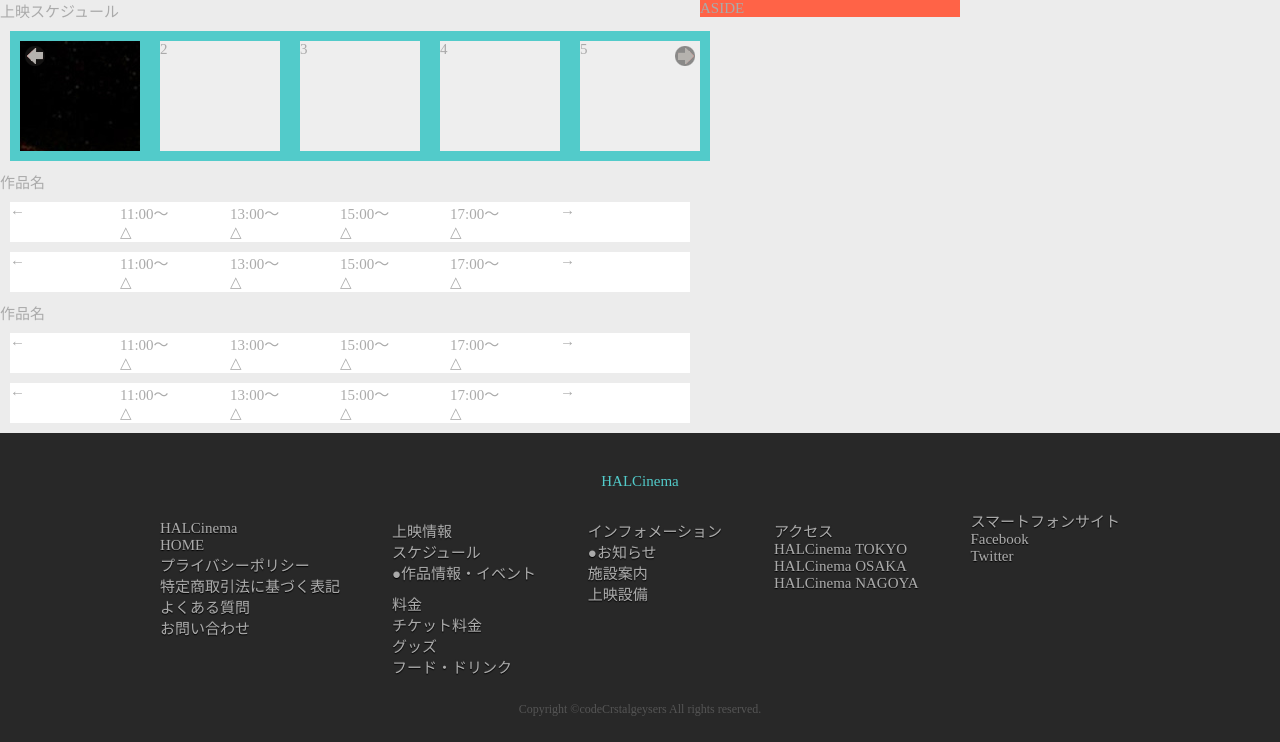
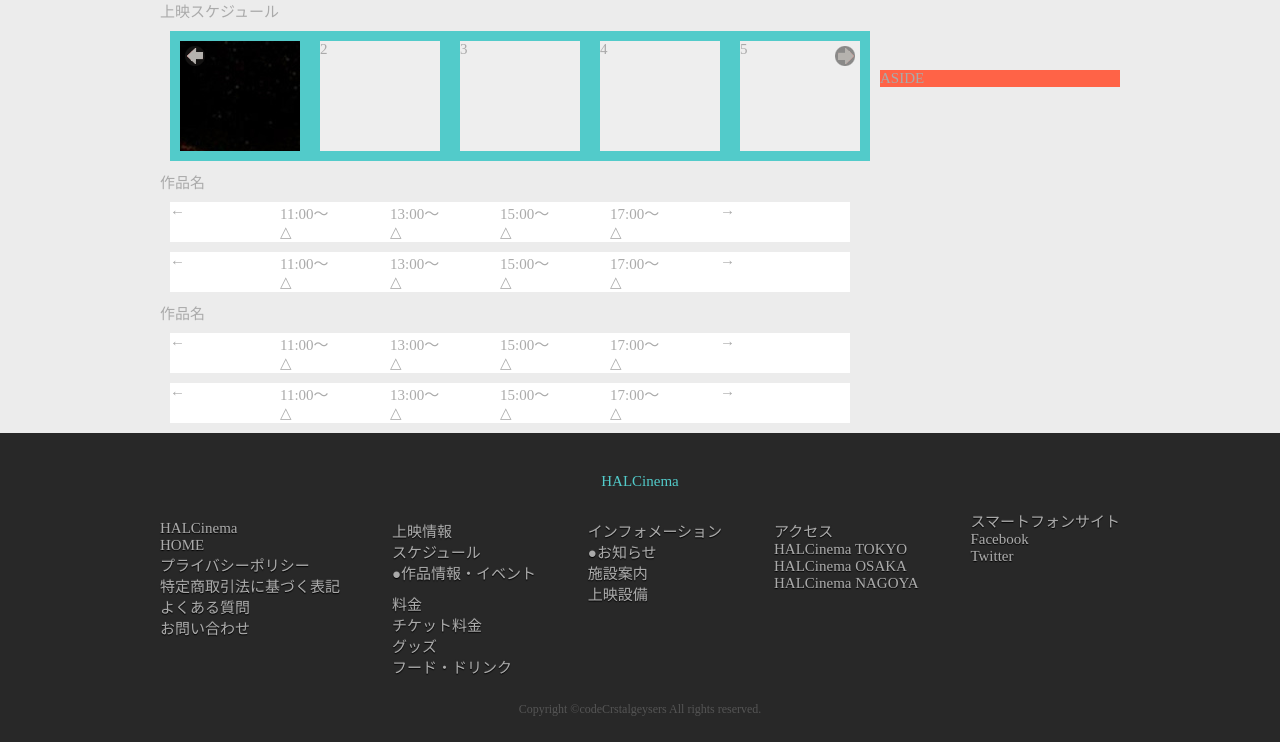
Before and after one commit to codeCrystalgeysers/halcinema, a PHP site: page /article.php in a window 1280 px wide. Shown: the part 100-842 px from the top of the page. Run offline with PHP 8.4, Linux system fonts and the light colour scheme.

Commit message:
コンテンツ中央寄せ　追記

```diff
--- a/css/common.css
+++ b/css/common.css
@@ -239,6 +239,10 @@ header {
 /* ---------------------------------------------
         Contents
  --------------------------------------------- */
+#contentsWrap{
+  width: 960px;
+  margin: 0 auto;
+}
 main{
   position: relative;
   float: left;
@@ -247,7 +251,8 @@ main{
 
 #divide {
   float: left;
-  width: 260px;
+  width: 240px;
+  margin: 70px 0 0 20px;
   background-color: tomato;
 }
 
```
